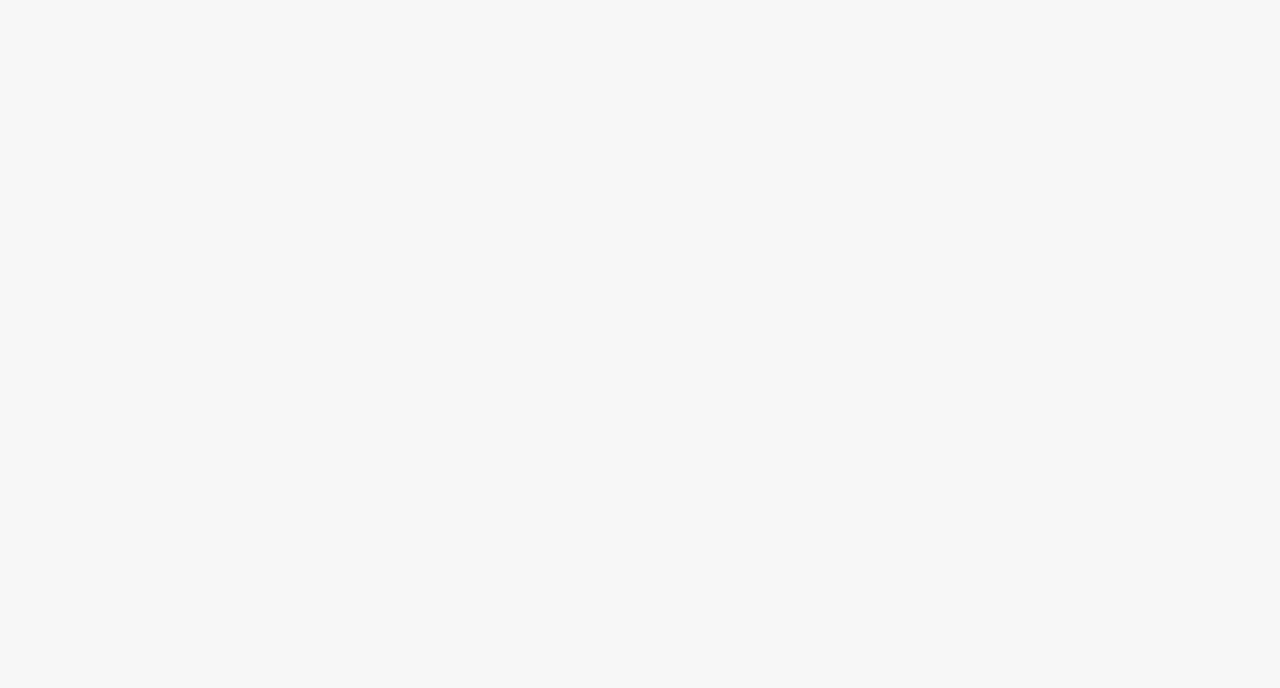
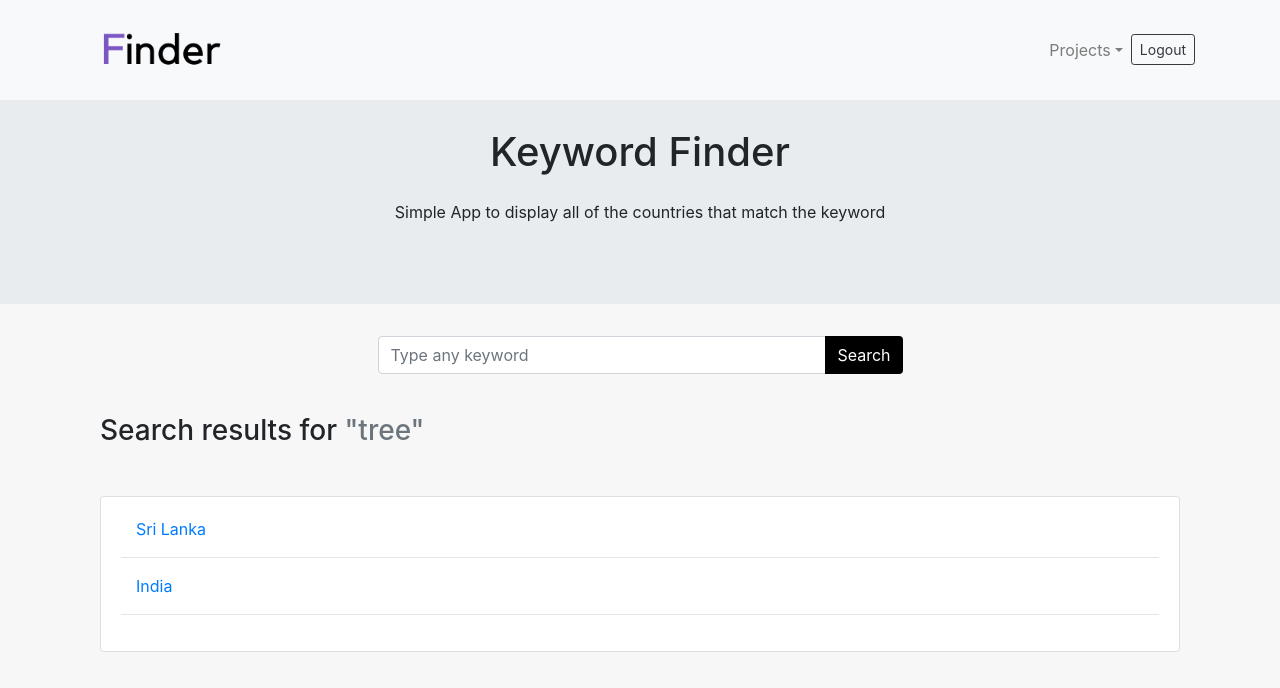
Before and after one commit to rajitha302/reactui, a React (Create React App) app: page /keyword in a window 1280 px wide. Shown: the top 688 px of the page. Built offline with nearby package versions, Linux system fonts and the light colour scheme.

Commit message:
keyword finder added

```diff
--- a/src/App.js
+++ b/src/App.js
@@ -6,6 +6,7 @@ import { BrowserRouter as Router, Switch, Route } from "react-router-dom";
 import Mainpage from './pages/mainpage';
 import Timezone from './pages/timezone';
 import Closestcountry from './pages/closestcountry';
+import Keyword from './pages/keyword';
 
 function App() {
   return (
@@ -16,6 +17,7 @@ function App() {
           <Route exact path="/mainpage" component={Mainpage} />
           <Route exact path="/timezone" component={Timezone} />
           <Route exact path="/closestcountry" component={Closestcountry} />
+          <Route exact path="/keyword" component={Keyword} />
         </Switch>
       </Router>
     </div>
--- /dev/null
+++ b/src/components/keywordfinder.js
@@ -0,0 +1,26 @@
+import React from 'react'
+import { Container, InputGroup, FormControl, Button, Col } from 'react-bootstrap'
+import "../assets/style.scss"
+
+const Keywordfinder = () => {
+    return (
+        <div>
+            <Container className="d-flex justify-content-center">
+                <Col className="col-md-6">
+                    <InputGroup className="mb-3">
+                        <FormControl
+                            placeholder="Type any keyword"
+                            aria-label="Keyword"
+                            aria-describedby="basic-addon2"
+                        />
+                        <InputGroup.Append>
+                            <Button variant="outline-secondary" className="custom-btn">Search</Button>
+                        </InputGroup.Append>
+                    </InputGroup>
+                </Col>
+            </Container>
+        </div>
+    )
+}
+
+export default Keywordfinder
--- a/src/components/navigation.js
+++ b/src/components/navigation.js
@@ -16,6 +16,7 @@ const Navigation = () => {
                                 <NavDropdown.Item><Link to="/mainpage" ClassName="active">Distance </Link></NavDropdown.Item>
                                 <NavDropdown.Item><Link to="/timezone">Time Zone</Link></NavDropdown.Item>
                                 <NavDropdown.Item><Link to="/closestcountry">Closest Country</Link></NavDropdown.Item>
+                                <NavDropdown.Item><Link to="/keyword">Keyword Finder</Link></NavDropdown.Item>
                             </NavDropdown>
                         </Nav>
                         <Link to="/"><Button variant="outline-dark" size="sm">Logout</Button></Link>
--- /dev/null
+++ b/src/pages/keyword.js
@@ -0,0 +1,31 @@
+import React from 'react'
+import { Card, Col, Container } from 'react-bootstrap'
+import Banner from '../components/banner'
+import Keywordfinder from '../components/keywordfinder'
+import Navigation from '../components/navigation'
+
+const Keyword = () => {
+    return (
+        <div>
+            <Navigation />
+            <Banner heading="Keyword Finder" subheading="Simple App to  display all of the countries that match the keyword" />
+            <Keywordfinder />
+
+            <Container className="mt-4">
+                <Col><h3>Search results for <span className="text-muted">"tree"</span></h3></Col>
+
+                <Col>
+                    <Card className="mt-5">
+                        <Card.Body className="">
+                            <Col ><a href="https://www.google.lk/">Sri Lanka</a></Col> <hr />
+                            <Col><a href="https://www.google.lk/">India</a></Col> <hr />
+                        </Card.Body>
+                    </Card>
+                </Col>
+
+            </Container>
+        </div>
+    )
+}
+
+export default Keyword
```
